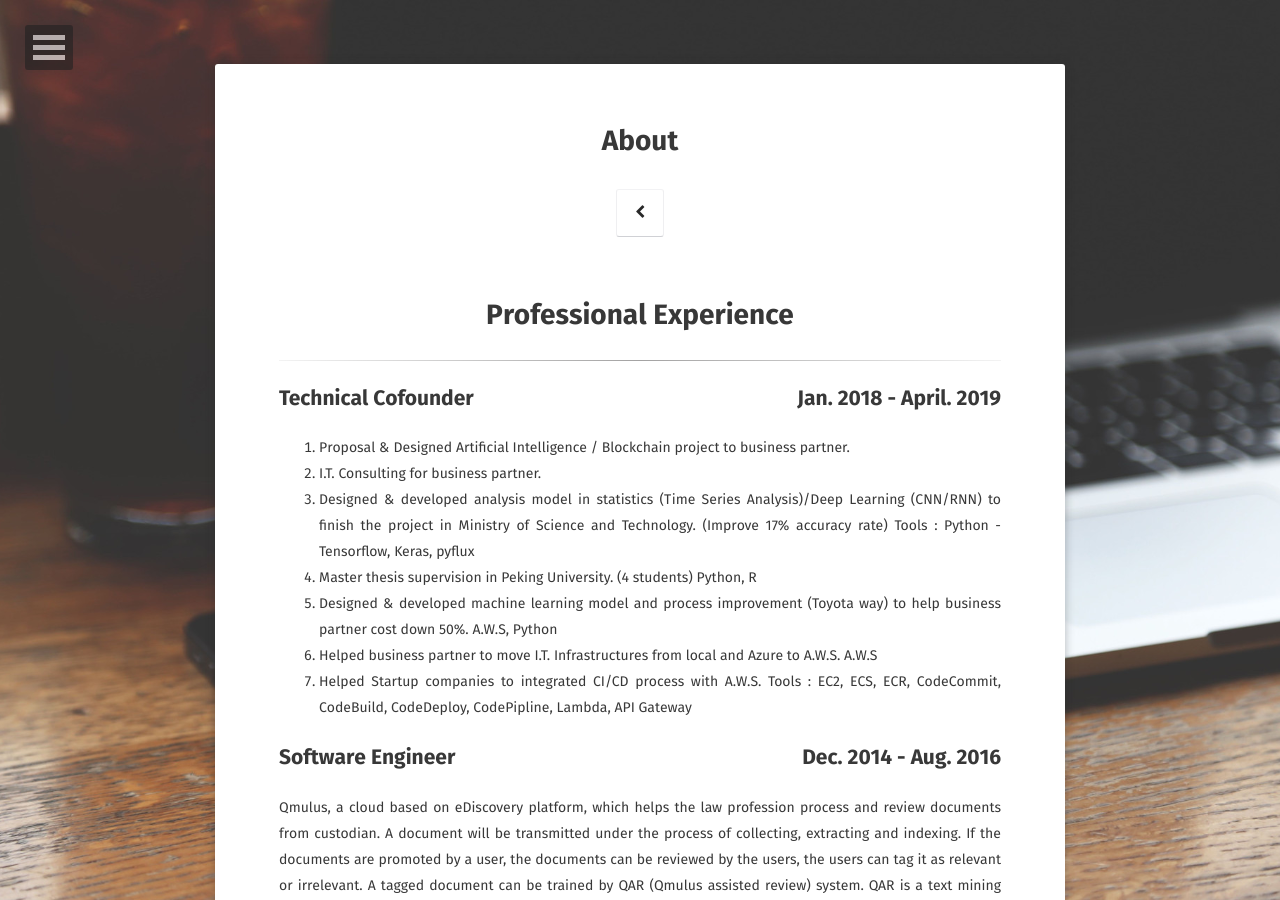
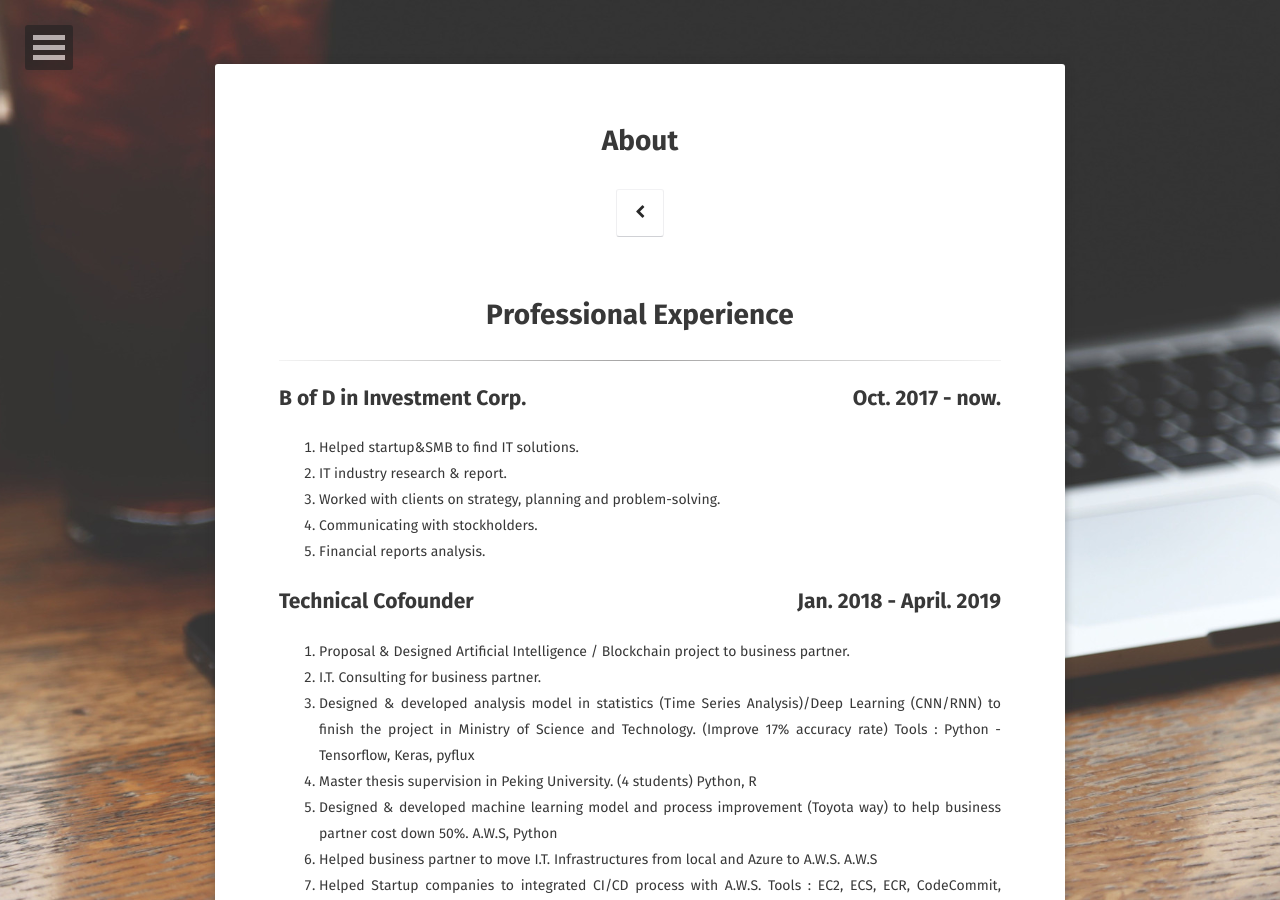
Before and after one commit to acute0203/ruei.cc, a Jekyll site: the page built from about/index.md, in a window 1280 px wide and 900 px high. Built offline with Jekyll 4.4.1, drawn with Linux system fonts in a browser that asks for light colours; some web fonts are replaced; comment, search, counter and statistics services are not loaded.

Commit message:
update pro exp-b odf

```diff
--- a/about/index.md
+++ b/about/index.md
@@ -5,6 +5,16 @@ permalink: /about/
 ---
 <center><h1>Professional Experience</h1></center>
 <hr>
+<h2>
+<div style="justify-content: space-between;display: flex;">
+<span><b>B of D in Investment Corp.</b></span><span>Oct. 2017 - now.</span>
+</div>
+</h2>
+1. Helped startup&SMB to find IT solutions.
+2. IT industry research & report.
+3. Worked with clients on strategy, planning and problem-solving.
+4. Communicating with stockholders.
+5. Financial reports analysis.
 <h2>
 <div style="justify-content: space-between;display: flex;">
 <span><b>Technical Cofounder</b></span><span>Jan. 2018 - April. 2019</span>
```
Also changed, not shown: 1 other file.
